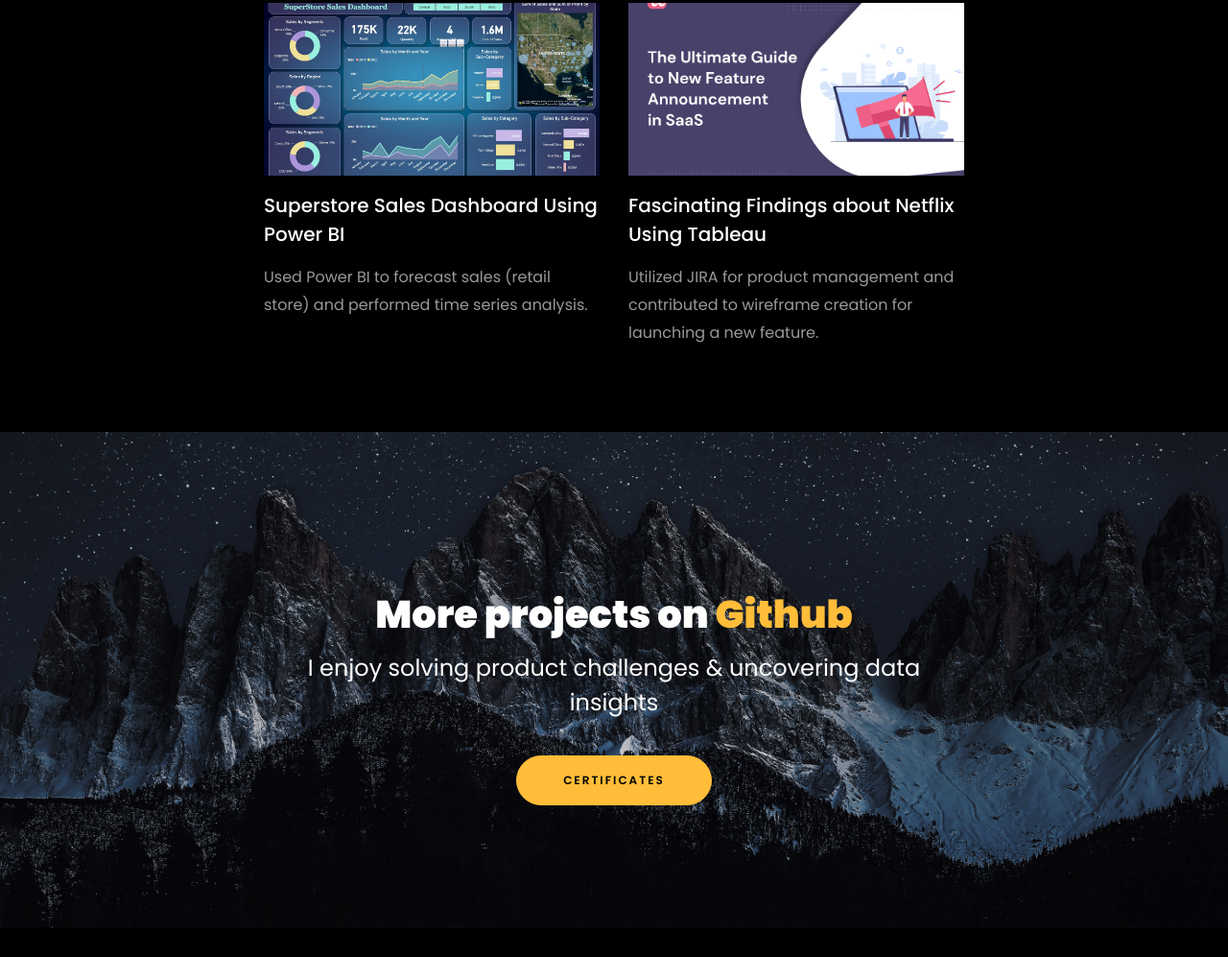
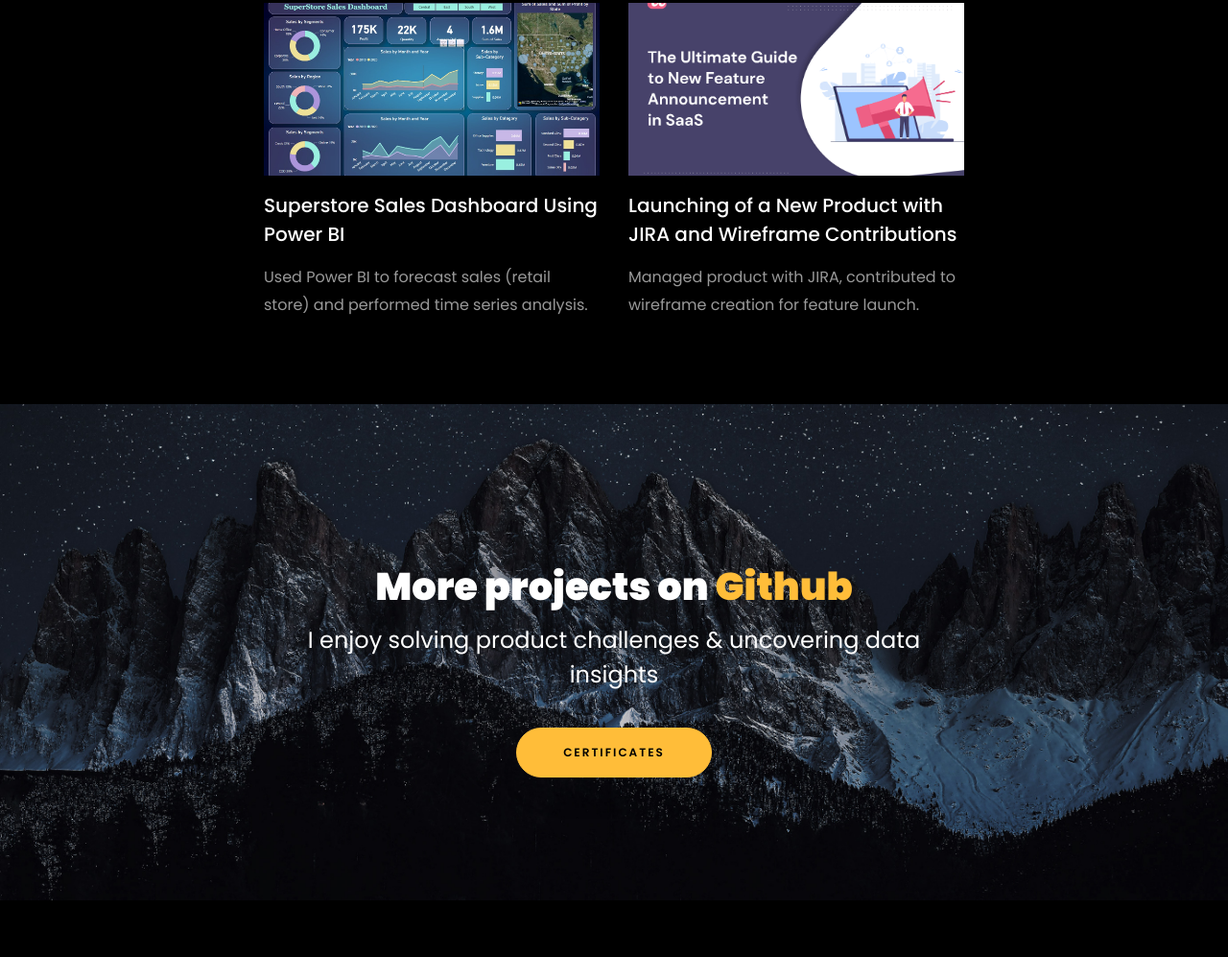
Before and after one commit to RuhamaTabassum/ruhama.github.io, a plain HTML site: page index.html in a window 1280 px wide. Shown: the part 4083-5080 px from the top of the page at 96% size. Drawn offline with Linux system fonts and the light colour scheme; files whose address does not match are found by name.

Commit message:
Update index.html

```diff
--- a/index.html
+++ b/index.html
@@ -481,8 +481,8 @@
 				</a>
 				<div class="text mt-3 float-right d-block">
 
-				  <h3 class="heading"><a href="https://github.com/RuhamaTabassum/Launching_of_a_New_Feature_for_Pathao">Fascinating Findings about Netflix Using Tableau</a></h3>
-				  <p>Utilized JIRA for product management and contributed to wireframe creation for launching a new feature.</p>
+				  <h3 class="heading"><a href="https://github.com/RuhamaTabassum/Launching_of_a_New_Feature_for_Pathao">Launching of a New Product with JIRA and Wireframe Contributions</a></h3>
+				  <p>Managed product with JIRA, contributed to wireframe creation for feature launch.</p>
 				</div>
 			  </div>
 			</div>
```
